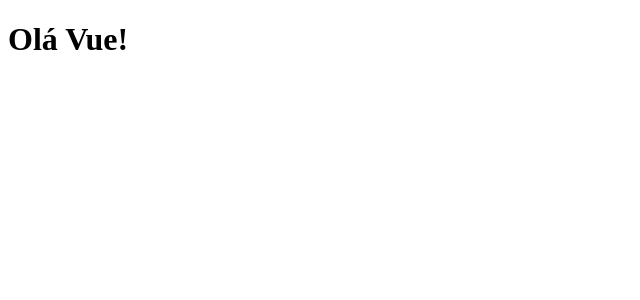
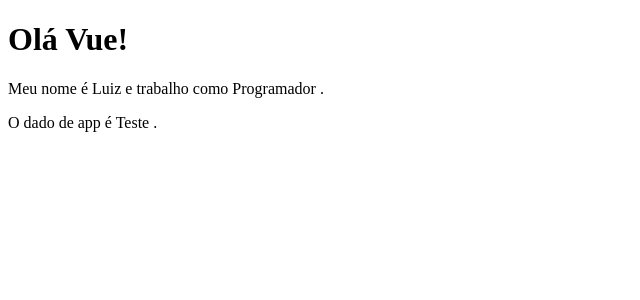
Before and after one commit to GutoBessa/Reciclegem_vue, a Vue app in the folder project_vue/: page / in a window 1280 px wide. Shown: the top 300 px of the page, without its empty margins (0-640 px from the left). Built offline with nearby package versions, Linux system fonts and the light colour scheme.

Commit message:
Adding and testing data to vue components.

```diff
--- a/project_vue/src/App.vue
+++ b/project_vue/src/App.vue
@@ -1,5 +1,8 @@
 <template>
-  <FirstComponentVue />
+  <div>
+    <first-component-vue />
+    <p>O dado de app é {{ Testando }} .</p>
+  </div>
 </template>
 <script>
 import FirstComponentVue from "./FirstComponent.vue";
@@ -9,5 +12,10 @@
   components: {
     FirstComponentVue,
   },
+  data() {
+    return {
+      Testando: "Teste",
+    };
+  },
 };
 </script>
--- a/project_vue/src/FirstComponent.vue
+++ b/project_vue/src/FirstComponent.vue
@@ -1,9 +1,17 @@
 <template>
-  <h1>Olá Vue!</h1>
+  <div>
+    <h1>Olá Vue!</h1>
+    <p>Meu nome é {{ nome }} e trabalho como {{ Profission }} .</p>
+  </div>
 </template>
-
 <script>
 export default {
   name: "FirstComponent",
+  data() {
+    return {
+      nome: "Luiz",
+      Profission: "Programador",
+    };
+  },
 };
 </script>
```
